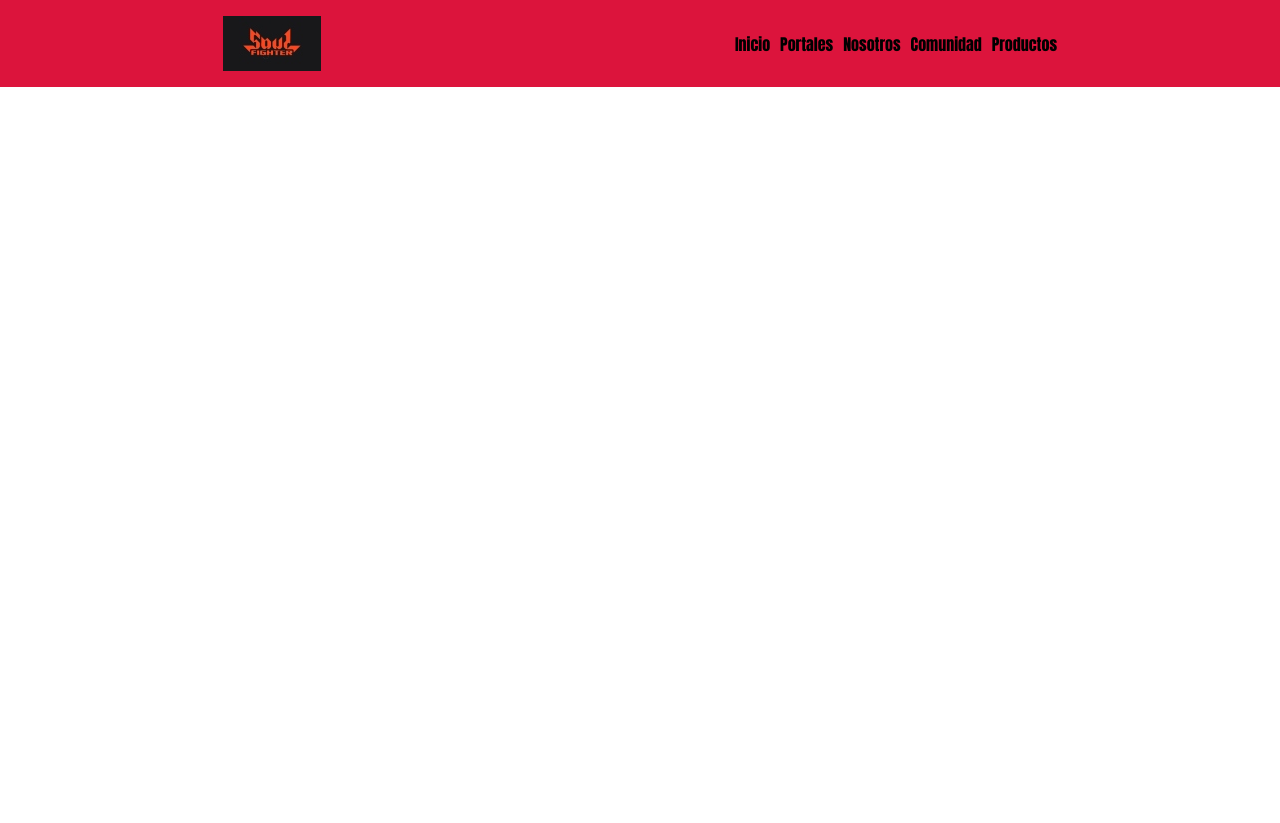
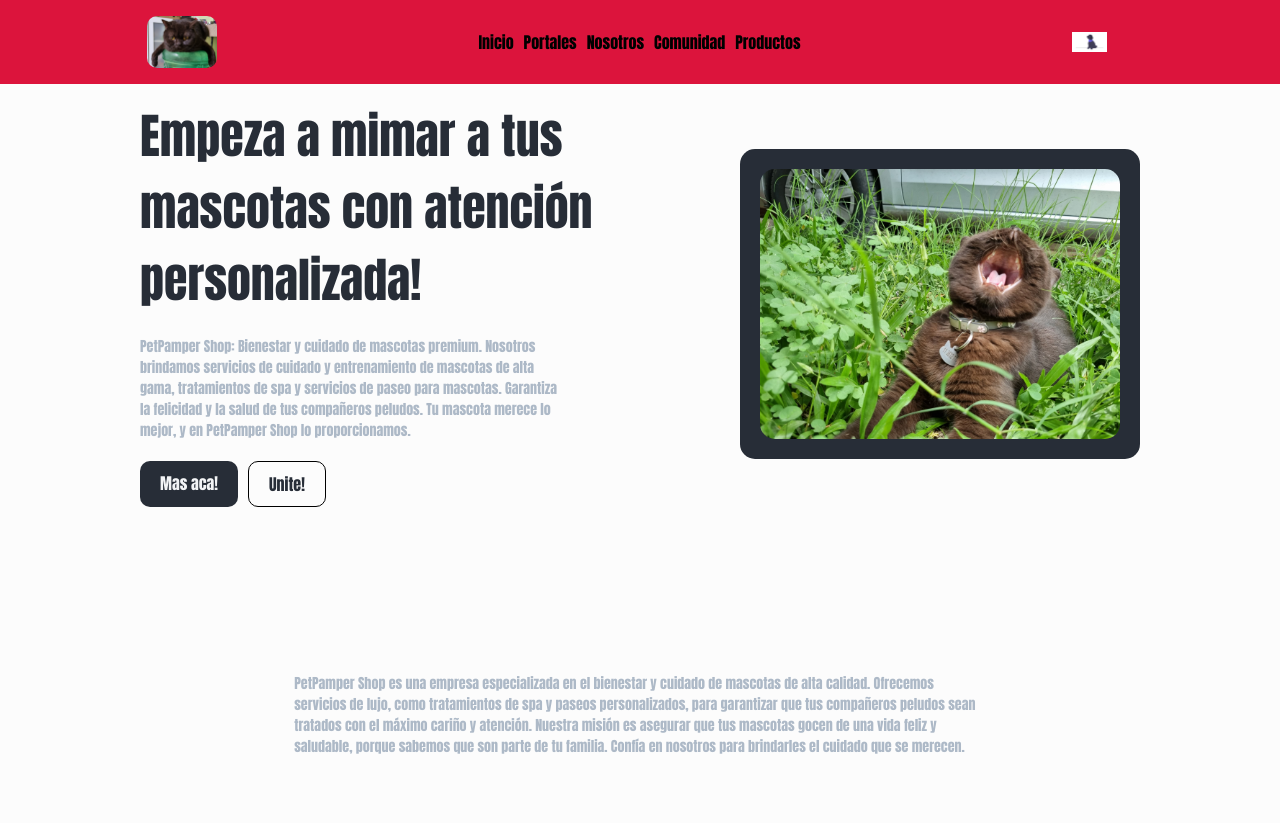
Before and after one commit to TomasL98/TrabajoDos, a plain HTML site: page index.html in a window 1280 px wide. Before the commit the page ends 800 px from the top, so only its background shows below. Drawn offline with Linux system fonts and the light colour scheme.

Commit message:
tp3 terminado

```diff
--- a/index.html
+++ b/index.html
@@ -8,8 +8,9 @@
     <link rel="icon" href="Icono2.jpg" />
   </head>
   <body>
+    <header>
       <nav>
-      <img src="SoulLogo2.jpg" alt="" />
+        <img src="donados.jpg" alt="PetPamperShop" class="logo" />
         <ul class="nav">
           <li class="nav__link">
             <a href="https://www.youtube.com/watch?v=GtL1huin9EE">Inicio</a>
@@ -20,9 +21,51 @@
             <a href="https://es.wikipedia.org/wiki/Comunidad">Comunidad</a>
           </li>
           <li class="nav__link">
-          <a href="https://www.youtube.com/watch?v=IIPS42pXfvU">Productos</a>
+            <a href="#">Productos</a>
           </li>
         </ul>
+
+        <img src="Dog.png" alt="Perrito de compras" class="cart-icon" />
       </nav>
+    </header>
+    <main>
+      <!-- HERO -->
+      <section id="hero">
+        <div class="hero-info">
+          <h1>Empeza a mimar a tus mascotas con atención personalizada!</h1>
+
+          <p>
+            PetPamper Shop: Bienestar y cuidado de mascotas premium. Nosotros
+            brindamos servicios de cuidado y entrenamiento de mascotas de alta
+            gama, tratamientos de spa y servicios de paseo para mascotas.
+            Garantiza la felicidad y la salud de tus compañeros peludos. Tu
+            mascota merece lo mejor, y en <span>PetPamper Shop</span>
+            lo proporcionamos.
+          </p>
+
+          <div class="enlaces">
+            <a href="#">Mas aca!</a>
+            <a href="#">Unite!</a>
+          </div>
+        </div>
+
+        <div class="hero-img">
+          <img src="donamadona.jpg" alt="Image example" />
+        </div>
+      </section>
+      <section id="info">
+        <div class="info-post">
+          <p>
+            PetPamper Shop es una empresa especializada en el bienestar y
+            cuidado de mascotas de alta calidad. Ofrecemos servicios de lujo,
+            como tratamientos de spa y paseos personalizados, para garantizar
+            que tus compañeros peludos sean tratados con el máximo cariño y
+            atención. Nuestra misión es asegurar que tus mascotas gocen de una
+            vida feliz y saludable, porque sabemos que son parte de tu familia.
+            Confía en nosotros para brindarles el cuidado que se merecen.
+          </p>
+        </div>
+      </section>
+    </main>
   </body>
 </html>
--- a/style.css
+++ b/style.css
@@ -1,11 +1,44 @@
+:root {
+  /* bg colors */
+  --background: #fcfcfc;
+  --primary: #1e50ff;
+  --secondary: #272d37;
+  --btn-bg: #050d26;
+  --bg-azul-10: #e9eeff;
+  --bg-white: #fff;
+  --bg-electric: #f0fbff;
+  --nav-bg: #0f1525;
+
+  /* Text colors */
+  --text-gray: #adb9c7;
+  --text-white: #f3f4f6;
+
+  --fire: #ff6d00;
+  --electric: #64d3ff;
+}
+
 * {
   margin: 0;
   padding: 0;
-  box-sizing: 0;
+  box-sizing: border-box;
+}
+
+header {
+  width: 100%;
+  /* TODO: Hacer scrolleable */
+  position: fixed;
+  top: 0;
+  z-index: 2;
 }
 
 body {
   font-family: Impact, Haettenschweiler, "Arial Narrow Bold", sans-serif;
+}
+
+.logo {
+  height: 30%;
+  width: 70px;
+  border-radius: 10px;
 }
 
 nav {
@@ -26,3 +59,123 @@ ul {
   display: flex;
   gap: 10px;
 }
+
+.cart-icon {
+  font-weight: 600;
+  border-radius: 10px;
+  height: 30px;
+  padding: 5px 10px;
+  margin-right: 1rem;
+  color: var(--text-white);
+  cursor: pointer;
+}
+
+main {
+  background: var(--background);
+  display: flex;
+  flex-direction: column;
+  align-items: center;
+  justify-content: center;
+  color: var(--text-white);
+  width: 100%;
+}
+
+/* HERO SECTION */
+#hero {
+  margin-top: 50px;
+  padding: 50px 0;
+  max-width: 1200px;
+  display: flex;
+  justify-content: center;
+  align-items: center;
+}
+
+.hero-info {
+  display: flex;
+  flex-direction: column;
+
+  gap: 20px;
+  width: 50%;
+}
+
+.hero-info h1 {
+  font-size: 48px;
+  width: 80%;
+  font-weight: 800;
+  color: #272d37;
+}
+
+.hero-info p {
+  font-size: 14px;
+  width: 70%;
+  color: var(--text-gray);
+}
+
+.hero-info p > span {
+  font-weight: 600;
+}
+
+.enlaces {
+  display: flex;
+  box-shadow: var(--secondary);
+}
+
+.hero-info a {
+  padding: 10px 20px;
+  background-color: var(--secondary);
+  color: var(--text-white);
+  text-decoration: none;
+  margin-right: 10px;
+  border-radius: 10px;
+}
+
+.hero-info a:last-child {
+  margin-right: 0;
+  box-shadow: var(--secondary);
+  background-color: var(--background);
+  color: var(--secondary);
+  border: 1px solid #000;
+}
+
+.hero-img {
+  width: 400px;
+  background-color: var(--secondary);
+  padding: 20px;
+  border-radius: 15px;
+  display: flex;
+  flex-direction: column;
+  justify-content: center;
+  gap: 20px;
+}
+
+.hero-img img {
+  border-radius: 15px;
+}
+
+/* INFO SECTION */
+
+#info {
+  margin-top: 50px;
+  padding: 50px 0;
+  max-width: 1200px;
+  display: flex;
+  justify-content: center;
+  align-items: center;
+}
+
+.info-post {
+  display: flex;
+  flex-direction: column;
+  align-items: center;
+
+  gap: 20px;
+  width: 85%;
+  padding: 1rem;
+}
+
+.info-post p {
+  font-size: 14px;
+  width: 70%;
+  color: var(--text-gray);
+  align-items: center;
+}
```
Also changed, not shown: Dog.png (added), donados.jpg (added), donamadona.jpg (added). Lines whose indentation alone changed are shown as unchanged.
